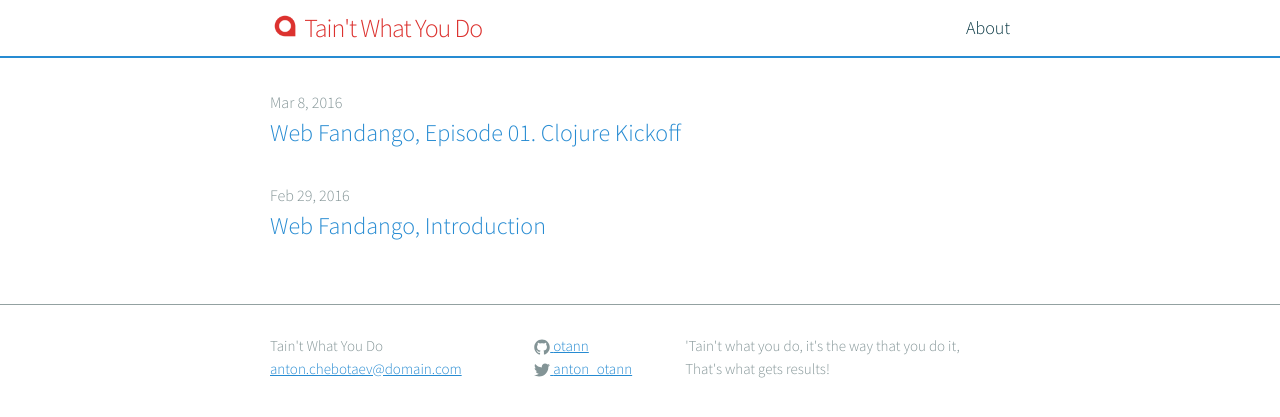
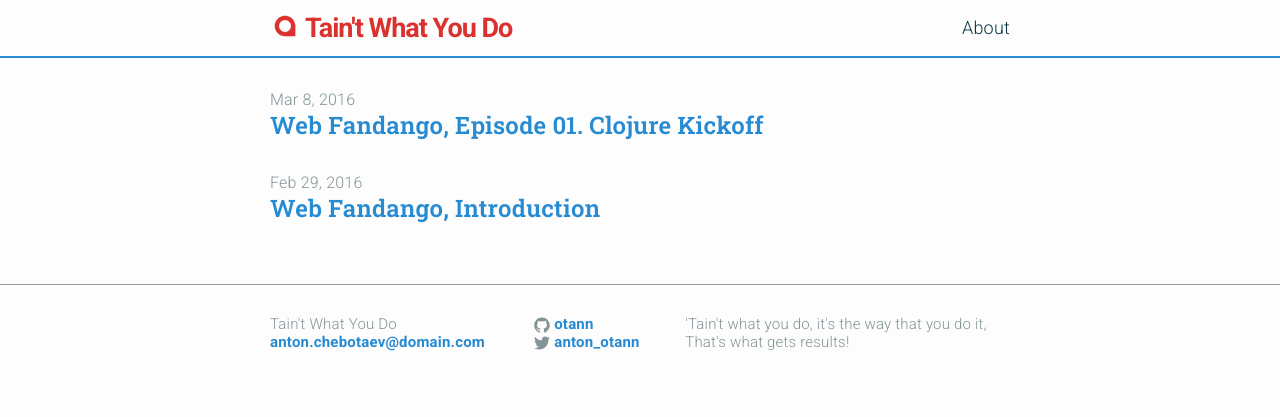
Before and after one commit to Otann/otann.github.io, a Jekyll site: the page built from index.html, in a window 1280 px wide. Shown: the top 417 px of the page. Built offline with Jekyll 4.4.1, drawn with Linux system fonts in a browser that asks for light colours.

Commit message:
Styles reworked

```diff
--- a/_sass/_base.scss
+++ b/_sass/_base.scss
@@ -14,15 +14,10 @@ dl, dd, ol, ul, figure {
  * Basic styling
  */
 body {
-    font: $base-font-weight #{$base-font-size}/#{$base-line-height} $base-font-family;
+    font: $base-font-weight $base-font-size $base-font-family;
+    letter-spacing: 0.2px;
     color: $text-color;
     background-color: $background-color;
-    -webkit-text-size-adjust: 100%;
-    -webkit-font-feature-settings: "kern" 1;
-    -moz-font-feature-settings: "kern" 1;
-    -o-font-feature-settings: "kern" 1;
-    font-feature-settings: "kern" 1;
-    font-kerning: normal;
 }
 
 b, strong {
@@ -87,6 +82,7 @@ li {
  */
 h1, h2, h3, h4, h5, h6 {
     font-weight: $base-font-weight;
+    font-family: $header-font-family;
     a { text-decoration: none; }
 }
 
@@ -97,7 +93,9 @@ h1, h2, h3, h4, h5, h6 {
  */
 a {
     color: $brand-color;
-    text-decoration: underline;
+    // text-decoration: underline;
+    text-decoration: none;
+    font-weight: bold;
 
     &:visited {
         color: darken($brand-color, 15%);
@@ -137,7 +135,7 @@ blockquote {
 pre,
 code {
     font-family: $code-font-family;
-    font-size: 14px;
+    font-size: $code-font-size;
     font-weight: 300;
     border: 1px solid $background-color;
     border-radius: 4px;
--- a/_sass/_layout.scss
+++ b/_sass/_layout.scss
@@ -8,23 +8,27 @@
     // Positioning context for the mobile navigation icon
     position: relative;
 
-    a { text-decoration: none; }
+    a {
+      font-weight: normal;
+      text-decoration: none;
+    }
 
     img {
       width: 30px;
       height: 30px;
       position: relative;
-      top: -5px;
+      top: -4px;
     }
 
 }
 
 a.site-title {
   color: $red;
+  font-weight: $accent-body-weight;
 }
 .site-title {
-    font-size: 26px;
-    font-weight: 300;
+    font-size: 1.5em;
+    font-weight: $accent-body-weight;
 
     line-height: 56px;
     letter-spacing: -1px;
--- a/css/main.scss
+++ b/css/main.scss
@@ -4,23 +4,29 @@
 @charset "utf-8";
 
 @import "solarized";
-@import url(https://fonts.googleapis.com/css?family=Source+Sans+Pro:300,600|Source+Code+Pro:400,700);
-@import url(https://fonts.googleapis.com/css?family=Open+Sans);
 
-// Our variables
-$base-font-family: "Source Sans Pro", "Helvetica Neue", Helvetica, Arial, sans-serif;
+@import url(https://fonts.googleapis.com/css?family=Roboto+Slab:400,600|Roboto:300,700|Source+Code+Pro:400,700);
+$header-font-family: "Roboto Slab", serif;
+$base-font-family:   "Roboto", "Helvetica Neue", Helvetica, Arial, sans-serif;
+$code-font-family:   "Source Code Pro", monospace;
+
+// Also good one!
+// @import url(https://fonts.googleapis.com/css?family=Bitter|Raleway);
+// $header-font-family: "Bitter";
+// $base-font-family:   "Raleway";
+
 $base-font-size:   18px;
-$base-font-weight: 300;
 $small-font-size:  16px;
+$code-font-size:   16px;
+
+$base-font-weight:   300;
+$accent-body-weight: 700;
+
 $base-line-height: 1.5;
 
-$accent-body-weight: 600;
-$code-font-family: "Source Code Pro", monospace;
-
-$spacing-unit:     30px;
 
 $text-color:       $base02;
-$background-color: #fff; //$base3;
+$background-color: #fdfdfd; //$base3;
 $brand-color:      $blue;
 
 $grey-color:       $base0;
@@ -28,6 +34,7 @@ $grey-color-light: $base1;
 $grey-color-dark:  $base01;
 
 // Width of the content area
+$spacing-unit:     30px;
 $content-width:    800px;
 
 $on-palm:          600px;
```
